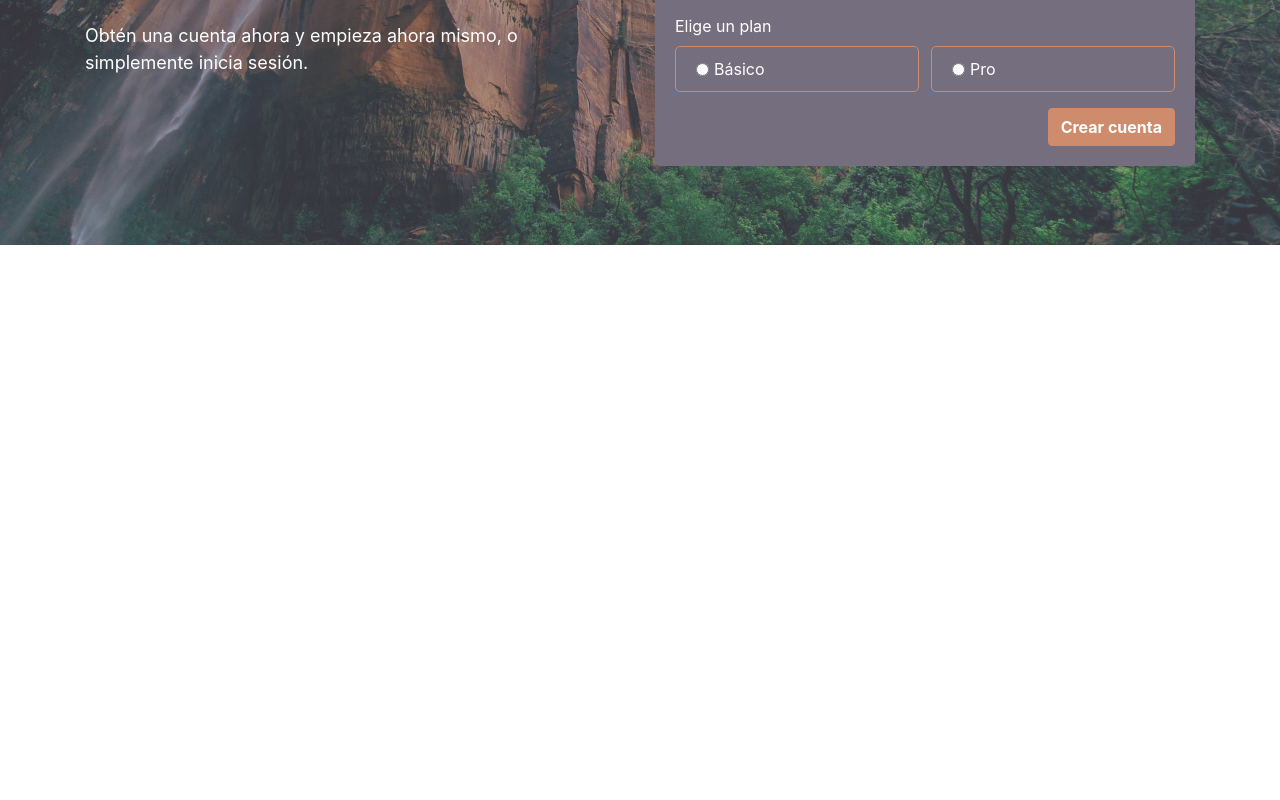
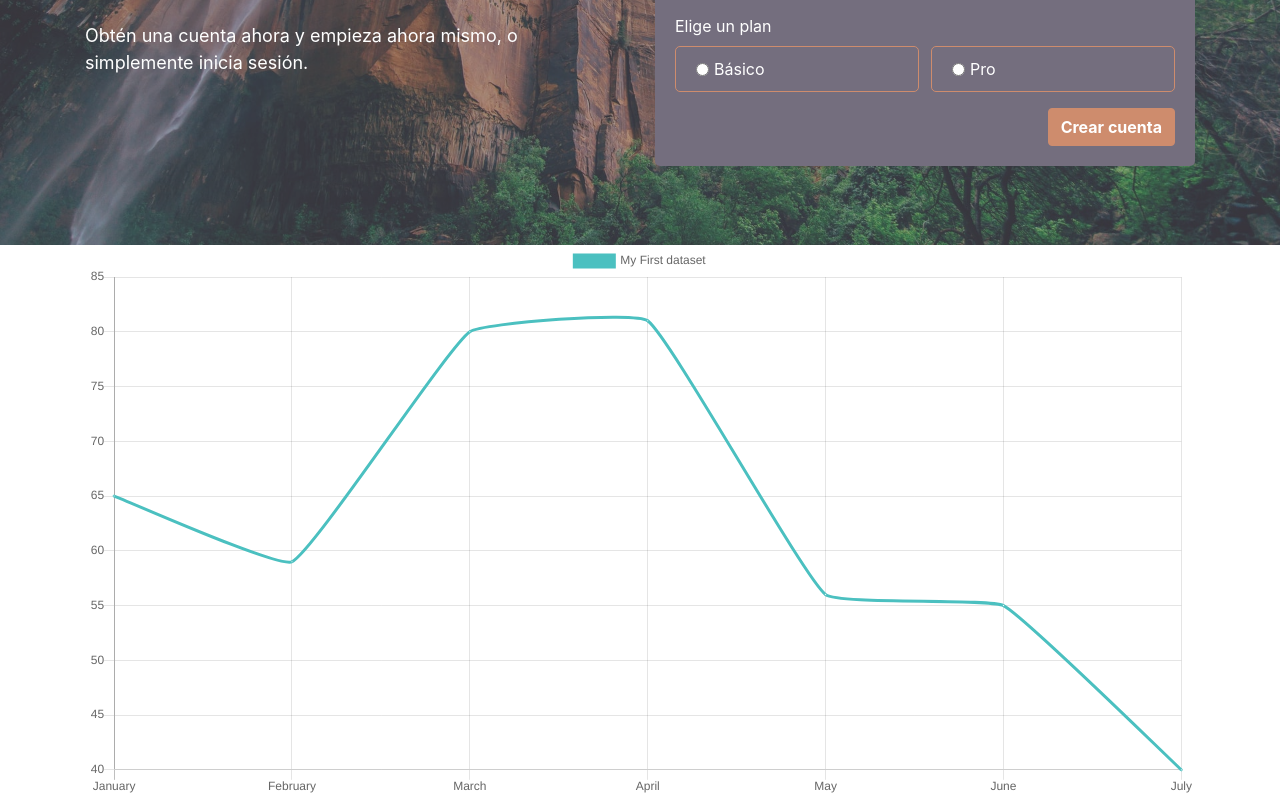
Before and after one commit to tuxdinosaur/toroto-front, a React (Create React App) app: page / in a window 1280 px wide. Shown: the part 555-1355 px from the top of the page. Before the commit the page ends 800 px from the top, so only its background shows below. Built offline with nearby package versions, Linux system fonts and the light colour scheme.

Commit message:
:sparkles: [ADD] Se agregó gráfica de prueba

```diff
--- a/package.json
+++ b/package.json
@@ -7,7 +7,9 @@
     "@testing-library/react": "^9.5.0",
     "@testing-library/user-event": "^7.2.1",
     "bootstrap": "^4.5.0",
+    "chart.js": "^2.9.3",
     "react": "^16.13.1",
+    "react-chartjs-2": "^2.9.0",
     "react-dom": "^16.13.1",
     "react-scripts": "3.4.1",
     "standard": "^14.3.4"
--- a/src/App.js
+++ b/src/App.js
@@ -3,6 +3,8 @@
 import Navbar from './components/Navbar'
 import HomeDescription from './components/HomeDescription'
 import LogForm from './components/LogForm'
+
+import { Line } from 'react-chartjs-2'
 // import logo from './logo.svg';
 
 // import './assets/styles/App.css';
@@ -11,6 +13,33 @@
 // import Home from './views/Home'
 
 function App () {
+  const data = {
+    labels: ['January', 'February', 'March', 'April', 'May', 'June', 'July'],
+    datasets: [
+      {
+        label: 'My First dataset',
+        fill: false,
+        lineTension: 0.1,
+        backgroundColor: 'rgba(75,192,192,0.4)',
+        borderColor: 'rgba(75,192,192,1)',
+        borderCapStyle: 'butt',
+        borderDash: [],
+        borderDashOffset: 0.0,
+        borderJoinStyle: 'miter',
+        pointBorderColor: 'rgba(75,192,192,1)',
+        pointBackgroundColor: '#fff',
+        pointBorderWidth: 1,
+        pointHoverRadius: 5,
+        pointHoverBackgroundColor: 'rgba(75,192,192,1)',
+        pointHoverBorderColor: 'rgba(220,220,220,1)',
+        pointHoverBorderWidth: 2,
+        pointRadius: 1,
+        pointHitRadius: 10,
+        data: [65, 59, 80, 81, 56, 55, 40]
+      }
+    ]
+  }
+
   return (
     <div className='App'>
 
@@ -33,6 +62,15 @@
 
       </div>
 
+      <div className='container'>
+        <div className='row'>
+          <div className='col-12'>
+            <Line
+              data={data}
+            />
+          </div>
+        </div>
+      </div>
     </div>
   )
 }
```
Also changed, not shown: 1 other file (tests, documents, lock files or other folders).
